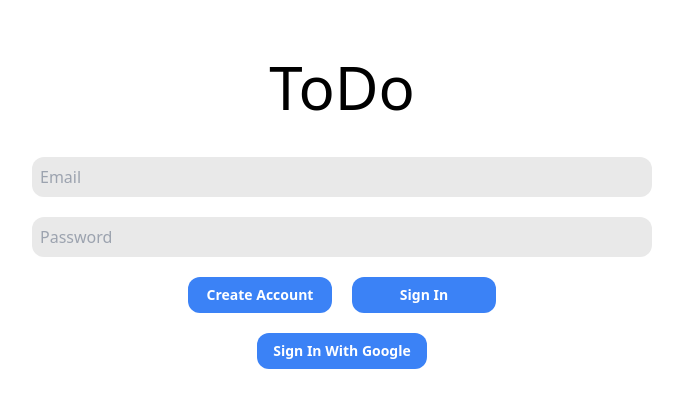
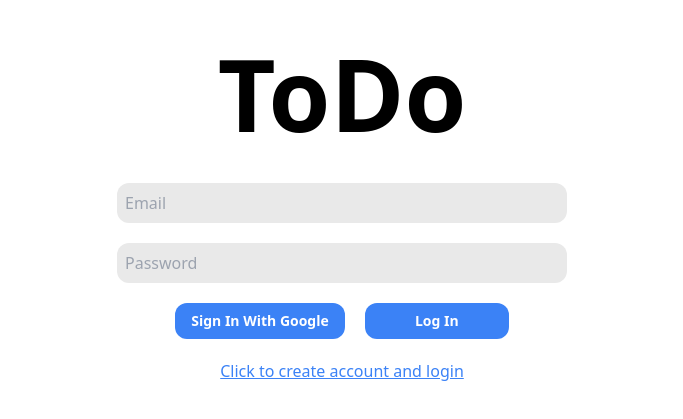
Before and after one commit to oseji/ToDo, a React app: page /Completed in a window 1280 px wide. Shown: the part 187-606 px from the top of the page, without its empty margins (298-981 px from the left). Built offline with nearby package versions, Linux system fonts and the light colour scheme; the HTML template or start-up script is replaced by a standard one.

Commit message:
minor styling changes

```diff
--- a/src/App.tsx
+++ b/src/App.tsx
@@ -103,9 +103,10 @@ function App() {
 
   return (
     <div className="App" ref={appRef}>
+      {/* SIGN IN PAGE */}
       {!isLoggedIn && (
         <div className="signInPage">
-          <h1 className="xl:text-6xl md:text-5xl text-3xl">ToDo</h1>
+          <h1 className="signInHeading">ToDo</h1>
 
           <form className="flex flex-col gap-5 items-center">
             <input
@@ -130,39 +131,38 @@ function App() {
 
             <div className="flex flex-row gap-5">
               <button
-                className=" bg-blue-500 rounded-xl px-4 py-2 text-white"
                 onClick={(e) => {
                   e.preventDefault();
-                  createAccount();
+                  signInWithGoogle();
                 }}
               >
-                Create account
+                Sign in with Google
               </button>
 
               <button
-                className=" bg-blue-500 rounded-xl px-4 py-2 text-white"
                 onClick={(e) => {
                   e.preventDefault();
                   signIn();
                 }}
               >
-                Sign in
+                Log in
               </button>
             </div>
 
-            <button
-              className=" bg-blue-500 rounded-xl px-4 py-2 text-white"
+            <p
+              className=" text-blue-500 underline cursor-pointer hover:scale-110 transition ease-in-out duration-200"
               onClick={(e) => {
                 e.preventDefault();
-                signInWithGoogle();
+                createAccount();
               }}
             >
-              Sign in with Google
-            </button>
+              Click to create account and login
+            </p>
           </form>
         </div>
       )}
 
+      {/* MAIN SCREEN PAGE */}
       {isLoggedIn && (
         <Switch>
           <Route>
--- a/src/MainPage.tsx
+++ b/src/MainPage.tsx
@@ -177,7 +177,7 @@ const MainPage = (props: mainPageProps) => {
 
       <div className="todoNav">
         <form
-          className="flex flex-col md:flex-row md:justify-center gap-5 md:gap-10 items-center mt-10"
+          className="flex flex-col md:flex-row md:justify-center gap-5 md:gap-10 items-center "
           onSubmit={(e) => {
             e.preventDefault();
             addTodo();
--- a/src/index.css
+++ b/src/index.css
@@ -10,8 +10,12 @@
   @apply p-5 flex flex-col gap-10 items-center justify-center min-h-screen max-h-screen;
 }
 
+.signInHeading {
+  @apply xl:text-[100px] text-6xl  font-bold hover:text-blue-500 transition ease-in-out duration-200;
+}
+
 header {
-  @apply flex flex-col lg:flex-row lg:justify-between items-center gap-10 px-10 py-2;
+  @apply flex flex-col lg:flex-row lg:justify-between items-center gap-10 px-10 py-5;
 }
 
 .themeGrp,
@@ -36,7 +40,7 @@ nav {
 }
 
 .todoNav {
-  @apply flex flex-col items-center w-full p-5;
+  @apply flex flex-col items-center lg:gap-5 w-full p-5;
 }
 
 nav {
@@ -53,7 +57,7 @@ nav {
 
 /* form */
 form {
-  @apply w-full;
+  @apply w-full md:w-[650px] lg:w-[900px];
 }
 
 input {
@@ -66,11 +70,11 @@ button {
 
 /* main */
 main {
-  @apply lg:mx-16 mt-10;
+  @apply lg:mx-16;
 }
 
 section {
-  @apply min-h-[50dvh] dark:bg-[#0D0D0D] bg-[#E9E9E9] p-5 rounded-xl mx-5 md:mx-10;
+  @apply min-h-[50dvh] dark:bg-[#0D0D0D] bg-[#E9E9E9] p-3 md:p-5 rounded-xl mx-5 md:mx-10;
 }
 
 .sectionHeading {
```
